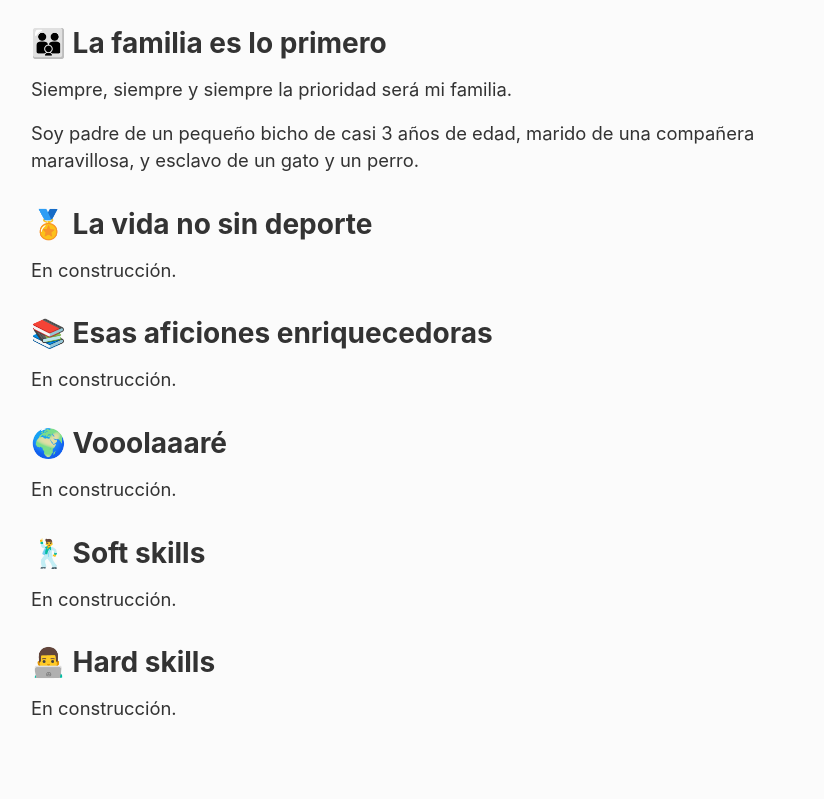
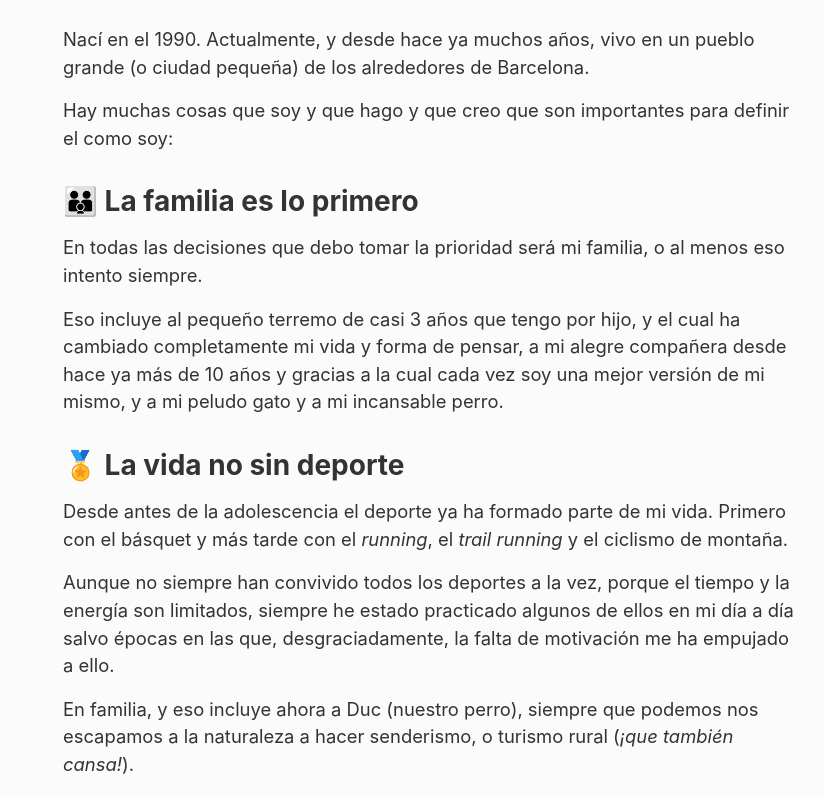
Before and after one commit to AitorRodriguez990/devairoma, a Next.js app: page /sobre-mi in a window 1280 px wide. Shown: the part 200-999 px from the top of the page, without its empty margins (209-1033 px from the left). Built offline with nearby package versions, Linux system fonts and the light colour scheme.

Commit message:
add more abbout me content

```diff
--- a/pages/sobre-mi/index.js
+++ b/pages/sobre-mi/index.js
@@ -16,21 +16,45 @@ const About = () => (
         <h1 className="title">Sobre mí</h1>
 
         <div className={styles.about}>
+          <p>
+            Nací en el 1990. Actualmente, y desde hace ya muchos años, vivo en un pueblo grande (o ciudad pequeña) de los alrededores de Barcelona.
+          </p>
+          <p>
+            Hay muchas cosas que soy y que hago y que creo que son importantes para definir el como soy:
+          </p>
+
           <h2 className="subtitle">👪 La familia es lo primero</h2>
           <p>
-            Siempre, siempre y siempre la prioridad será mi familia.
+            En todas las decisiones que debo tomar la prioridad será mi familia, o al menos eso intento siempre.
           </p>
           <p>
-            Soy padre de un pequeño bicho de casi 3 años de edad, marido de una compañera maravillosa, y esclavo de un gato y un perro.
+            Eso incluye al pequeño terremo de casi 3 años que tengo por hijo, y el cual ha cambiado completamente mi vida y forma de pensar, a mi alegre compañera desde hace ya más de 10 años y gracias a la cual cada vez soy una mejor versión de mi mismo, y a mi peludo gato y a mi incansable perro.
           </p>
+
           <h2 className="subtitle">🏅 La vida no sin deporte</h2>
-          <p>En construcción.</p>
+          <p>
+            Desde antes de la adolescencia el deporte ya ha formado parte de mi vida. Primero con el básquet y más tarde con el <em>running</em>, el <em>trail running</em> y el ciclismo de montaña.
+          </p>
+          <p>
+            Aunque no siempre han convivido todos los deportes a la vez, porque el tiempo y la energía son limitados, siempre he estado practicado algunos de ellos en mi día a día salvo épocas en las que, desgraciadamente, la falta de motivación me ha empujado a ello.
+          </p>
+          <p>
+            En familia, y eso incluye ahora a Duc (nuestro perro), siempre que podemos nos escapamos a la naturaleza a hacer senderismo, o turismo rural (<em>¡que también cansa!</em>).
+          </p>
+          <p>
+            En el futuro me gustaría prepararme para ser capaz de finalizar un <em>Ironman 70.3</em>. Y sí, ¡lo dejo por escrito para que quede constancia!
+          </p>
+          <p></p>
+
           <h2 className="subtitle">📚 Esas aficiones enriquecedoras</h2>
           <p>En construcción.</p>
+
           <h2 className="subtitle">🌍 Vooolaaaré</h2>
           <p>En construcción.</p>
+
           <h2 className="subtitle">🕺 Soft skills</h2>
           <p>En construcción.</p>
+
           <h2 className="subtitle">👨‍💻 Hard skills</h2>
           <p>En construcción.</p>
         </div>
--- a/styles/styles.scss
+++ b/styles/styles.scss
@@ -101,7 +101,7 @@ p {
   font-size: 1.15rem;
   margin: auto;
   max-width: 800px;
-  padding: 50px 0;
+  padding: 50px var(--spacing-large);
   width: 100vw;
 }
 
```
